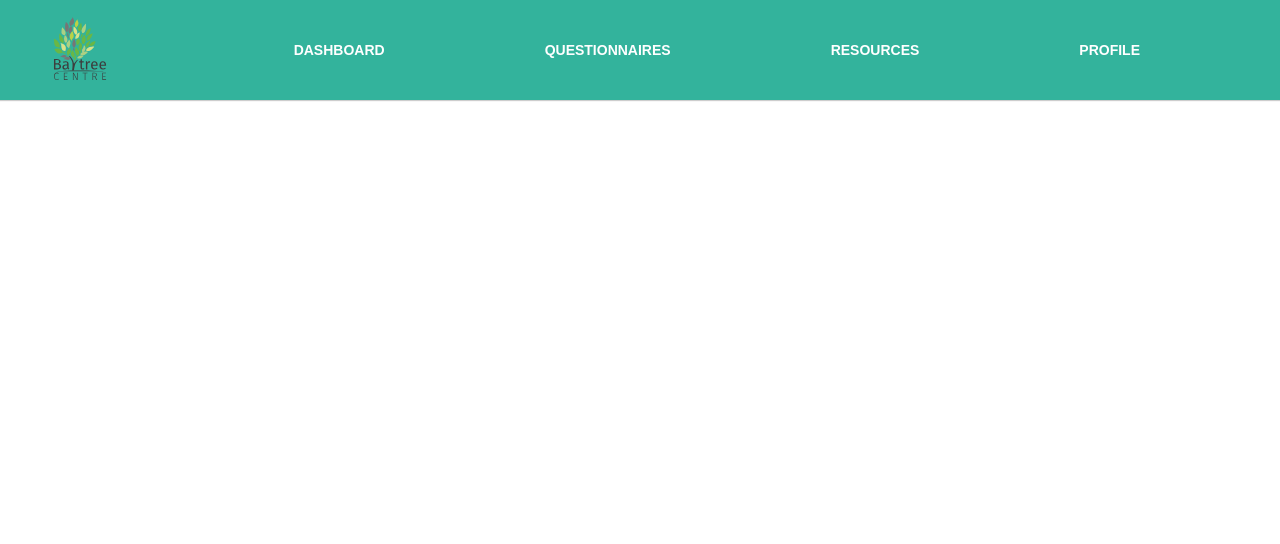
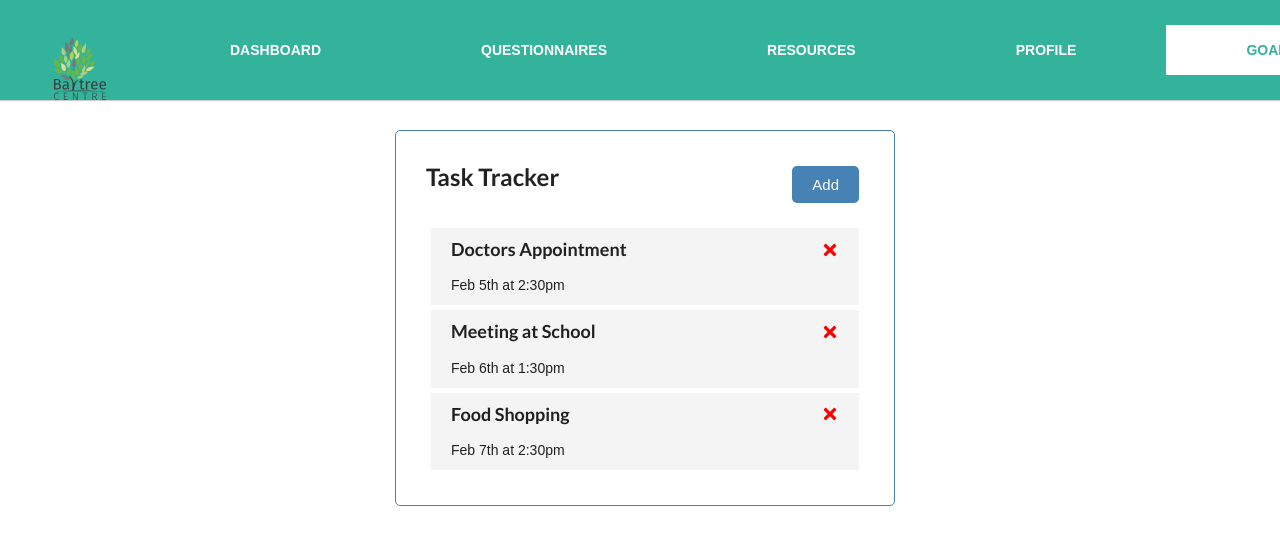
Before and after one commit to rcmcg/BayTree-CMPT373, a React (Create React App) app in the folder user-frontend/: page /goals in a window 1280 px wide. Shown: the top 544 px of the page. Built offline with nearby package versions, Linux system fonts and the light colour scheme.

Commit message:
added goals option in navbar added initial view for a table in a TODO form

```diff
--- a/user-frontend/src/App.tsx
+++ b/user-frontend/src/App.tsx
@@ -1,5 +1,6 @@
 import React from 'react';
 import './css/dashboard/App.css';
+
 import {NavigationBar} from "./components/dashboard/NavigationBar";
 import {BrowserRouter as Router, Route, Switch} from "react-router-dom";
 import {Session} from "./pages/session";
@@ -12,7 +13,7 @@ import {SingleNotification} from "./pages/SingleNotification";
 import {FullHistoricalRecord} from "./pages/FullHistoricalRecord"
 import {SubmitQuestionnaire} from "./pages/submitquestionnaire";
 import {LoginPage} from "./pages/login-page";
-
+import {Goals} from "./pages/Goals"
 
 export const backendApiURL: string = "http://localhost:8080"
 export const HTTP_CREATED_STATUS_RESPONSE: number = 201
@@ -33,6 +34,7 @@ function App() {
                         <Route path={`/HistoricalRecord`} component={FullHistoricalRecord} />
                         <Route path={"/profile"} exact component={Profile}/>
                         <Route path={"/resources"} exact component={Resources}/>
+                        <Route path={"/goals"} exact component={Goals}/>
                     </div>
             </Switch>
         </Router>
--- a/user-frontend/src/components/dashboard/HistoricalRecord.tsx
+++ b/user-frontend/src/components/dashboard/HistoricalRecord.tsx
@@ -1,5 +1,6 @@
 import React from 'react';
 import "../../css/dashboard/HistoricalRecord.css"
+
 
 function HistoricalRecord() {
     return (
--- a/user-frontend/src/components/dashboard/NavigationBar.tsx
+++ b/user-frontend/src/components/dashboard/NavigationBar.tsx
@@ -50,6 +50,11 @@ const NavigationBar = () => {
                             <a href="/#">Profile</a>
                         </Link>
                     </li>
+                    <li className={"nav-item"}>
+                        <Link to={'/goals'} className="nav-links" onClick={closeMobileMenu}>
+                            <a href="/#">Goals</a>
+                        </Link>
+                    </li>
 
                 </ul>
 
--- /dev/null
+++ b/user-frontend/src/components/goal/Button.tsx
@@ -0,0 +1,25 @@
+import React from 'react';
+
+interface Button {
+    color?: string,
+    text?: string,
+    onClick?: any
+}
+
+const Button = (props:Button) => {
+    return (
+        <button
+            onClick={props.onClick}
+            style={{backgroundColor: props.color}}
+            className='btn'>
+            {props.text}
+        </button>
+    );
+};
+
+Button.defaultProps = {
+    color: 'steelblue',
+    text: 'Add'
+}
+
+export default Button;
--- /dev/null
+++ b/user-frontend/src/components/goal/Header.tsx
@@ -0,0 +1,26 @@
+import React from 'react';
+import Button from "./Button";
+import "../../css/goal/goal.css"
+
+interface Title{
+    title?: string
+}
+
+const Header = (props:Title) => {
+    const onClick = () => {
+        console.log('click')
+    }
+
+    return (
+        <header className='header'>
+            <h2>{props.title}</h2>
+            <Button onClick={onClick}/>
+        </header>
+    );
+};
+
+Header.defaultProps = {
+    title: 'Task Tracker'
+}
+
+export default Header;
--- /dev/null
+++ b/user-frontend/src/components/goal/Task.tsx
@@ -0,0 +1,26 @@
+import {FaTimes} from 'react-icons/fa'
+
+interface Task {
+    id: number,
+    text: string,
+    day: string,
+    reminder: boolean
+    onDelete: any
+}
+
+const Task = (props:Task) => {
+    return (
+        <div className='task'>
+            <h3>
+                {props.text}
+                <FaTimes
+                    style={{ color: 'red', cursor: 'pointer'}}
+                    onClick={() => props.onDelete(props.id)}
+                />
+            </h3>
+            <p>{props.day}</p>
+        </div>
+    );
+};
+
+export default Task;
--- /dev/null
+++ b/user-frontend/src/components/goal/Tasks.tsx
@@ -0,0 +1,25 @@
+import Task from './Task'
+
+interface Tasks {
+    tasks?: any,
+    onDelete?: any
+}
+
+const Tasks = ({tasks, onDelete}:Tasks) => {
+    return (
+        <>
+            {tasks.map((task:any) => {
+                return <Task
+                    key={task.id}
+                    id={task.id}
+                    text={task.text}
+                    day={task.day}
+                    reminder={task.reminder}
+                    onDelete={onDelete}
+                />
+            })}
+        </>
+    );
+};
+
+export default Tasks;
--- /dev/null
+++ b/user-frontend/src/css/goal/goal.css
@@ -0,0 +1,108 @@
+@import url('https://fonts.googleapis.com/css2?family=Poppins:wght@300;400&display=swap');
+
+* {
+    box-sizing: border-box;
+    margin: 0;
+    padding: 0;
+}
+
+.containerGoal {
+    max-width: 500px;
+    margin: 30px auto;
+    overflow: auto;
+    min-height: 300px;
+    border: 1px solid steelblue;
+    padding: 30px;
+    border-radius: 5px;
+}
+
+.header {
+    display: flex;
+    justify-content: space-between;
+    align-items: center;
+    margin-bottom: 20px;
+}
+
+.btn {
+    display: inline-block;
+    background: #000;
+    color: #fff;
+    border: none;
+    padding: 10px 20px;
+    margin: 5px;
+    border-radius: 5px;
+    cursor: pointer;
+    text-decoration: none;
+    font-size: 15px;
+    font-family: inherit;
+}
+
+.btn:focus {
+    outline: none;
+}
+
+.btn:active {
+    transform: scale(0.98);
+}
+
+.btn-block {
+    display: block;
+    width: 100%;
+}
+
+.task {
+    background: #f4f4f4;
+    margin: 5px;
+    padding: 10px 20px;
+    cursor: pointer;
+}
+
+.task.reminder {
+    border-left: 5px solid green;
+}
+
+.task h3 {
+    display: flex;
+    align-items: center;
+    justify-content: space-between;
+}
+
+.add-form {
+    margin-bottom: 40px;
+}
+
+.form-control {
+    margin: 20px 0;
+}
+
+.form-control label {
+    display: block;
+}
+
+.form-control input {
+    width: 100%;
+    height: 40px;
+    margin: 5px;
+    padding: 3px 7px;
+    font-size: 17px;
+}
+
+.form-control-check {
+    display: flex;
+    align-items: center;
+    justify-content: space-between;
+}
+
+.form-control-check label {
+    flex: 1;
+}
+
+.form-control-check input {
+    flex: 2;
+    height: 20px;
+}
+
+footer {
+    margin-top: 30px;
+    text-align: center;
+}
--- /dev/null
+++ b/user-frontend/src/pages/Goals.tsx
@@ -0,0 +1,44 @@
+import React from 'react';
+import { useState } from "react";
+import Header from '../components/goal/Header'
+import Tasks from '../components/goal/Tasks'
+
+export const Goals = () => {
+    const [tasks, setTasks] = useState([
+        {
+            id: 1,
+            text: 'Doctors Appointment',
+            day: 'Feb 5th at 2:30pm',
+            reminder: true,
+        },
+        {
+            id: 2,
+            text: 'Meeting at School',
+            day: 'Feb 6th at 1:30pm',
+            reminder: true,
+        },
+        {
+            id: 3,
+            text: 'Food Shopping',
+            day: 'Feb 7th at 2:30pm',
+            reminder: false,
+        },
+    ])
+
+    // Delete task
+    const deleteTask = (id:number) => {
+        setTasks(tasks.filter((task) => task.id !== id))
+    }
+
+    return (
+        <div className="containerGoal">
+            <Header/>
+            {tasks.length > 0 ? <Tasks
+                tasks={tasks}
+                onDelete={deleteTask}
+            /> : 'No Tasks to Show'}
+        </div>
+    );
+};
+
+// export default Goals;
```
